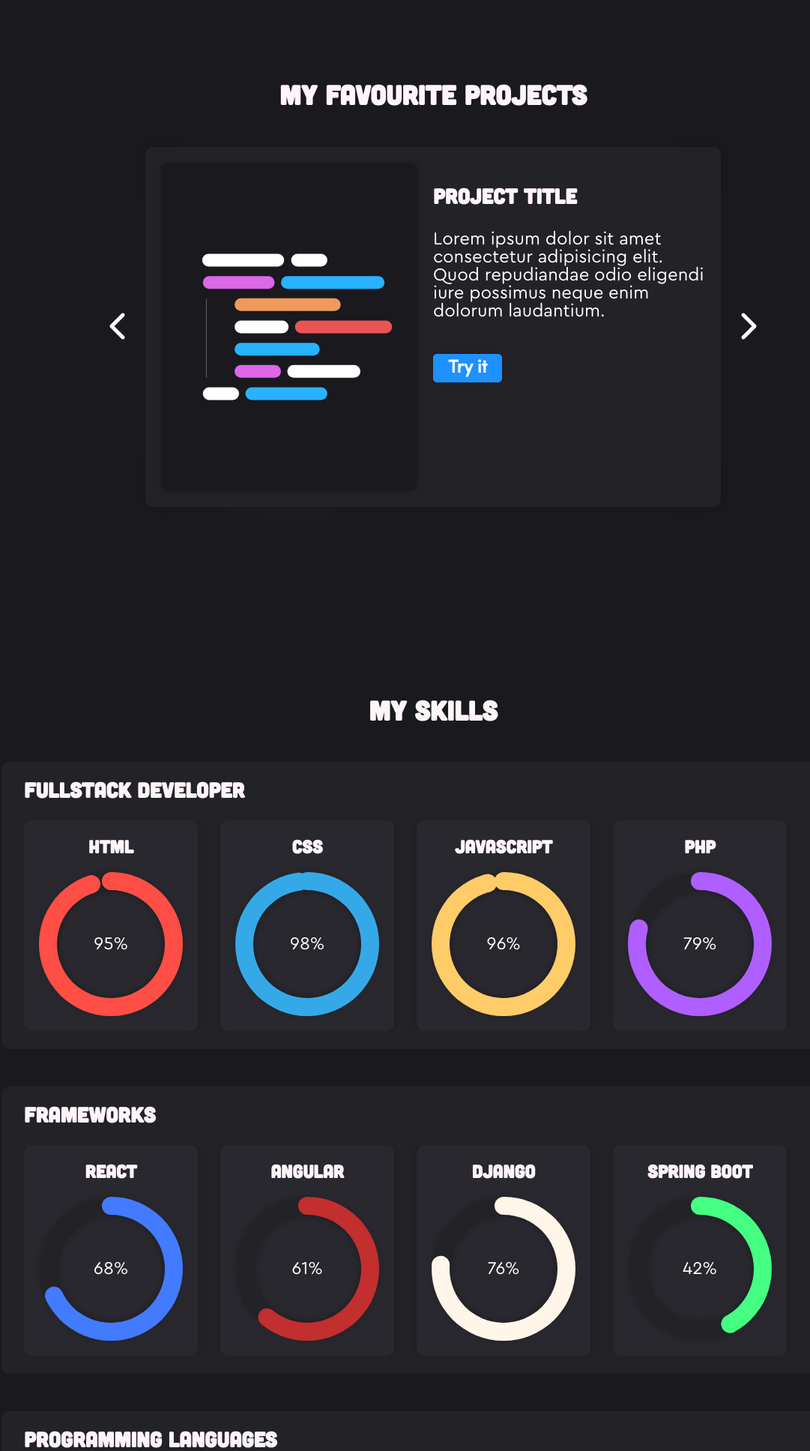
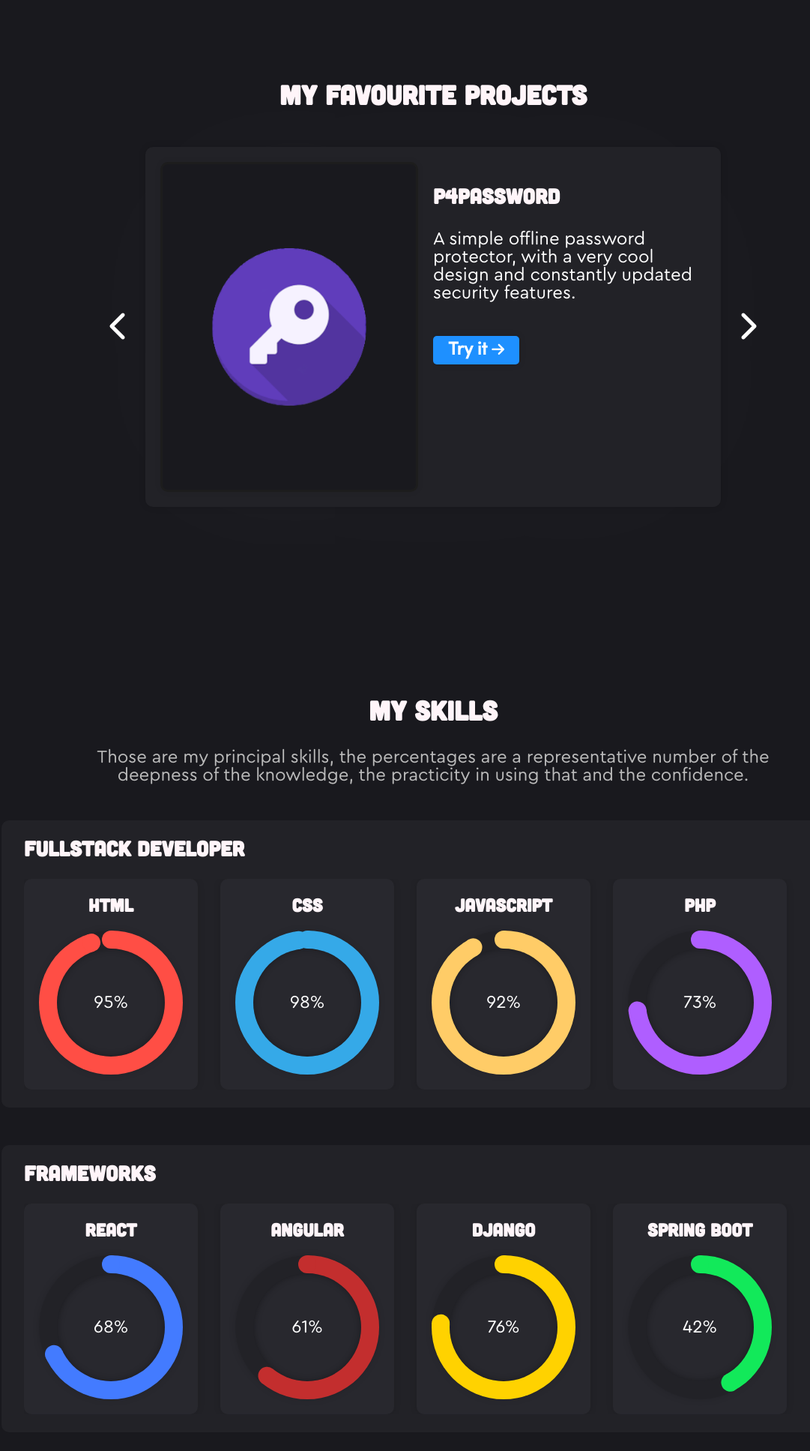
Before and after one commit to Maruchero/maruchero.github.io, a PHP site: page / in a window 1280 px wide. Shown: the part 1745-3680 px from the top of the page at 75% size, without its empty margins (62-1143 px from the left). Run offline with PHP 8.4, Linux system fonts and the light colour scheme; some libraries are stand-ins or nearby versions.

Commit message:
Improved scalability

```diff
--- a/index.html
+++ b/index.html
@@ -15,6 +15,7 @@
 
   <title>Garonzi Marcello - Portfolio</title>
 
+  <link rel="stylesheet" href="/styles.css">
   <link rel="stylesheet" href="style.css">
   <link rel="stylesheet" href="https://cdnjs.cloudflare.com/ajax/libs/font-awesome/6.1.2/css/all.min.css"
     integrity="sha512-1sCRPdkRXhBV2PBLUdRb4tMg1w2YPf37qatUFeS7zlBy7jJI8Lf4VHwWfZZfpXtYSLy85pkm9GaYVYMfw5BC1A=="
@@ -31,7 +32,7 @@
         <a class="nav-element" href="https://github.com/Maruchero/">Github</a>
         <a class="nav-element" href="https://stackoverflow.com/users/16529391/">StackOverflow</a>
         <div class="nav-element">
-          <span class="circle bg-image raise-3" id="nav-user-link"
+          <span class="circle bg-image" id="nav-user-link"
             style="height: 2.5rem; background-image: url(img/logo.svg);"></span>
         </div>
       </div>
@@ -86,25 +87,23 @@
       <div class="slider-container">
         <div class="slider-content">
           <div class="content">
-            <span class="bg-image project-preview"></span>
+            <span class="bg-image project-preview" style="background-image: url(img/P4Password-logo.png);"></span>
             <div class="description">
               <div>
-                <h3>Project Title</h3>
-                <p>Lorem ipsum dolor sit amet consectetur adipisicing elit. Quod repudiandae odio eligendi iure possimus
-                  neque enim dolorum laudantium.</p>
+                <h3>P4Password</h3>
+                <p>A simple offline password protector, with a very cool design and constantly updated security features.</p>
               </div>
-              <a href="project/url/goback" class="button">Try it</a>
+              <a href="https://github.com/Maruchero/P4Password/" class="button">Try it <i class="fa-solid fa-arrow-right" style="font-size: .8em"></i></a>
             </div>
           </div>
           <div class="content">
-            <span class="bg-image project-preview" style="transform: scaleX(-1);"></span>
+            <span class="bg-image project-preview" style="background-image: url(img/browser-custom-home.jpg);"></span>
             <div class="description">
               <div>
-                <h3>Project 2</h3>
-                <p>Lorem ipsum dolor sit, amet consectetur adipisicing elit. Iure facilis odit, nisi similique modi
-                  laudantium voluptatum debitis quibusdam officia.</p>
+                <h3>Browser Home</h3>
+                <p>Customizable browser home page. Uses cookies to store user settings.</p>
               </div>
-              <a href="project/url/goback" class="button">Try it</a>
+              <a href="https://maruchero.github.io/BrowserCustomHome/" class="button">Try it <i class="fa-solid fa-arrow-right" style="font-size: .8em"></i></a>
             </div>
           </div>
         </div>
@@ -115,6 +114,9 @@
 
   <section id="skills">
     <h2>My Skills</h2>
+    <p class="subtitle">
+      Those are my principal skills, the percentages are a representative number of the deepness of the knowledge, the practicity in using that and the confidence.
+    </p>
     <div class="cards-list">
       <h3>Fullstack developer</h3>
       <ul>
@@ -134,14 +136,14 @@
         </li>
         <li class="card">
           <h4>JavaScript</h4>
-          <div class="circular-progress" style="--color: rgb(255, 204, 103); --percentage: 96;">
+          <div class="circular-progress" style="--color: rgb(255, 204, 103); --percentage: 92;">
             <div class="center"></div>
             <div class="after"></div>
           </div>
         </li>
         <li class="card">
           <h4>PHP</h4>
-          <div class="circular-progress" style="--color: rgb(175, 94, 255); --percentage: 79;">
+          <div class="circular-progress" style="--color: rgb(175, 94, 255); --percentage: 73;">
             <div class="center"></div>
             <div class="after"></div>
           </div>
@@ -167,14 +169,14 @@
         </li>
         <li class="card">
           <h4>Django</h4>
-          <div class="circular-progress" style="--color: rgb(255, 245, 233); --percentage: 76;">
+          <div class="circular-progress" style="--color: rgb(255, 210, 0); --percentage: 76;">
             <div class="center"></div>
             <div class="after"></div>
           </div>
         </li>
         <li class="card">
           <h4>Spring Boot</h4>
-          <div class="circular-progress" style="--color: rgb(68, 255, 130); --percentage: 42;">
+          <div class="circular-progress" style="--color: rgb(18, 233, 90); --percentage: 42;">
             <div class="center"></div>
             <div class="after"></div>
           </div>
@@ -185,15 +187,22 @@
       <h3>Programming Languages</h3>
       <ul>
         <li class="card">
-          <h4>Python</h4>
-          <div class="circular-progress" style="--color: rgb(239, 236, 84); --percentage: 96;">
+          <h4>Java</h4>
+          <div class="circular-progress" style="--color: rgb(252, 127, 45); --percentage: 89;">
             <div class="center"></div>
             <div class="after"></div>
           </div>
         </li>
         <li class="card">
-          <h4>Java</h4>
-          <div class="circular-progress" style="--color: rgb(255, 203, 144); --percentage: 89;">
+          <h4>Python</h4>
+          <div class="circular-progress" style="--color: rgb(239, 236, 84); --percentage: 93;">
+            <div class="center"></div>
+            <div class="after"></div>
+          </div>
+        </li>
+        <li class="card">
+          <h4>Powershell</h4>
+          <div class="circular-progress" style="--color: rgb(99, 206, 255); --percentage: 68;">
             <div class="center"></div>
             <div class="after"></div>
           </div>
@@ -212,13 +221,6 @@
             <div class="after"></div>
           </div>
         </li>
-        <li class="card">
-          <h4>Powershell</h4>
-          <div class="circular-progress" style="--color: rgb(99, 206, 255); --percentage: 49;">
-            <div class="center"></div>
-            <div class="after"></div>
-          </div>
-        </li>
       </ul>
     </div>
   </section>
--- a/style.css
+++ b/style.css
@@ -1,246 +1,30 @@
-/* Global fonts and variables */
-@font-face {
-  font-family: cubano;
-  src: url("fonts/Cubano.ttf") format("truetype");
-}
-
-@font-face {
-  font-family: FiraCode;
-  src: url("fonts/FiraCode-Regular.ttf") format("truetype");
-}
-
-@font-face {
-  font-family: Gotham;
-  src: url("fonts/GothamMedium.ttf") format("truetype");
-}
-
-@font-face {
-  font-family: "Sofia Pro";
-  src: url("fonts/Sofia\ Pro\ Regular\ Az.otf") format("opentype");
-}
-
-@font-face {
-  font-family: "Cera Round";
-  src: url("fonts/CeraRoundProRegular.otf") format("opentype");
-  font-weight: 400;
-}
-
-@font-face {
-  font-family: "Cera Round";
-  src: url("fonts/Cera\ Round\ Pro\ Bold.otf") format("opentype");
-  font-weight: 600;
-}
-
-@font-face {
-  font-family: "Cera Round";
-  src: url("fonts/CeraRoundProBlack.otf") format("opentype");
-  font-weight: 700;
-}
-
-:root {
-  --font-title: cubano, sans-serif;
-  --font-content: "Cera Round", Gotham, sans-serif;
-  --font-mono: Consolas, FiraCode, monospace;
-  --font-special: "Sofia Pro", cursive;
-
-  --color-text: #fff;
-  --color-title: #fff5f9;
-  --color-subtitle: #bbb;
-
-  --color-background: rgb(25, 25, 30);
-  --color-lighter-background: rgb(34, 34, 39);
-  --color-super-lighter-background: rgb(40, 40, 46);
-  --color-scrollbar: rgb(68, 68, 68);
-
-  --color-border: rgb(29, 29, 29);
-
-  --color-highlight: dodgerblue;
-
-  --shadow-raise-1: 0 0 10px #0001;
-  --shadow-raise-2: 0 0 10px #0002;
-  --shadow-raise-3: 0 0 10px #0005;
-  --shadow-light-1: 0 0 200px -20px rgba(255, 255, 255, 0.034);
-}
-
-/* Scrollbar */
-::-webkit-scrollbar {
-  width: 5px;
-  height: 5px;
-}
-
-::-webkit-scrollbar-track {
-  background: var(--color-super-lighter-background);
-  box-shadow: var(--shadow-raise-3);
-  border-radius: 2.5px;
-}
-
-::-webkit-scrollbar-thumb {
-  background: var(--color-scrollbar);
-  border-radius: 2.5px;
-}
-
-::-webkit-scrollbar-thumb:hover {
-  background: var(--color-highlight);
-}
-
-/* Global tags */
-body {
-  margin: 0;
-  background: var(--color-background);
-  font-family: var(--font-content);
-  font-size: 1.5rem;
-  color: var(--color-text);
-}
-
-a {
-  color: inherit;
-  text-decoration: none;
-}
-
-code {
-  font-family: var(--font-mono);
-  color: var(--color-text);
-}
-
-nav {
-  display: flex;
-  justify-content: space-between;
-  width: 100%;
-  height: 4rem;
-  background: var(--color-lighter-background);
-  box-shadow: var(--shadow-raise-3);
-  padding: 0 2rem;
-  box-sizing: border-box;
-  font-size: 1.1rem;
-  position: relative;
-}
-
-section {
-  position: relative;
-  min-height: 100vh;
-}
-
-h1,
-h2,
-h3,
-h4,
-h5,
-h6 {
-  font-family: var(--font-title);
-  color: var(--color-title);
-}
-
-h1 {
-  text-transform: uppercase;
-  font-size: 3.5rem;
-}
-
-/* Global classes */
-.fade-in {
-  opacity: 0;
-  transform: translateY(50px);
-}
-
-.fade-in.active {
-  animation: fade-in 1s ease-out forwards;
-}
-
-@keyframes fade-in {
-  0% {
-    opacity: 0;
-    transform: translateY(50px);
-  }
-  40% {
-    opacity: 0.3;
-  }
-  100% {
-    opacity: 1;
-    transform: translateY(0px);
-  }
-}
-
-.nav-left,
-.nav-right {
-  display: flex;
-  gap: 2rem;
-}
-
-.nav-element {
-  display: flex;
-  align-items: center;
-  text-align: center;
-  height: 100%;
-}
-
-.raise-3 {
-  box-shadow: var(--shadow-raise-3);
-}
-
-.circle {
-  display: block;
-  aspect-ratio: 1;
-  border-radius: 50%;
-}
-
-.bg-image {
-  background-repeat: no-repeat;
-  background-size: cover;
-  background-position: center;
-}
-
-.subtitle {
-  font-size: 1.5rem;
-  color: var(--color-subtitle);
-}
-
-.typing-animation {
-  /*animation: typing-animation 2s linear forwards;*/
-  display: block;
-  box-sizing: border-box;
-  /*width: 0;*/
-  overflow: hidden;
-  text-overflow: clip;
-  white-space: nowrap;
-}
-
-@keyframes typing-animation {
-  0% {
-    width: 0;
-  }
-  100% {
-    width: 100%;
-  }
-}
-
-/*****************************************************************************/
-/* Sections ******************************************************************/
-
 /* Landing section */
 #landing-section #welcome {
   position: absolute;
   top: 50%;
   left: 50%;
   transform: translate(-50%, -50%);
+
   width: max-content;
   max-width: 100vw;
+
   text-align: center;
 }
 
 #landing-section #welcome p {
   width: 45rem;
   max-width: 80vw;
+
   margin: auto;
 }
 
 /* Presentation section */
-@media screen and (max-width: 767px) {
-}
-
 #presentation {
   display: flex;
   flex-direction: column;
   align-items: center;
   justify-content: center;
+
   margin-bottom: 15vh;
 }
 
@@ -306,16 +90,20 @@ h1 {
 /* Projects section */
 #favourites-projects {
   height: 100vh;
+
   display: flex;
   flex-direction: column;
   align-items: center;
   justify-content: center;
+
   margin-bottom: 15vh;
 }
 
 #favourites-projects .slider {
   width: max-content;
+
   margin-top: 20px;
+
   display: grid;
   grid-column-gap: 20px;
   grid-template-columns: 50px auto 50px;
@@ -356,9 +144,10 @@ h1 {
 
 #favourites-projects .slider-content .content {
   box-sizing: border-box;
-  padding: 20px;
   height: 100%;
   aspect-ratio: 8/5;
+
+  padding: 20px;
 
   display: grid;
   grid-column-gap: 20px;
@@ -368,10 +157,12 @@ h1 {
 
 #favourites-projects .slider .project-preview {
   box-sizing: border-box;
-  background-image: url(img/logo.svg);
   height: 100%;
+
   border-radius: 10px;
   border: 3px solid var(--color-border);
+
+  background-image: url(img/logo.svg);
   box-shadow: var(--shadow-raise-1);
 }
 
@@ -391,10 +182,12 @@ h1 {
 
   margin-top: 20px;
   padding: 7px 20px;
+  border-radius: 5px;
+
   cursor: pointer;
-  border-radius: 5px;
   background: var(--color-highlight);
   box-shadow: var(--shadow-raise-2);
+
   font-family: var(--font-special);
   font-weight: 600;
 }
@@ -407,7 +200,11 @@ h1 {
   margin-bottom: 20vh;
 }
 
-#skills h2 {
+#skills p {
+  width: 60rem;
+  max-width: 80vw;
+  text-align: center;
+  margin: auto;
   margin-bottom: 3rem;
 }
 
--- /dev/null
+++ b/styles.css
@@ -0,0 +1,186 @@
+/* Global fonts and variables */
+@font-face {
+  font-family: cubano;
+  src: url("fonts/Cubano.ttf") format("truetype");
+}
+
+@font-face {
+  font-family: "Sofia Pro";
+  src: url("fonts/Sofia\ Pro\ Regular\ Az.otf") format("opentype");
+}
+
+@font-face {
+  font-family: "Cera Round";
+  src: url("fonts/CeraRoundProRegular.otf") format("opentype");
+  font-weight: 400;
+}
+
+@font-face {
+  font-family: "Cera Round";
+  src: url("fonts/Cera\ Round\ Pro\ Bold.otf") format("opentype");
+  font-weight: 600;
+}
+
+@font-face {
+  font-family: "Cera Round";
+  src: url("fonts/CeraRoundProBlack.otf") format("opentype");
+  font-weight: 700;
+}
+
+:root {
+  --font-title: cubano, cursive;
+  --font-content: "Cera Round", "Sofia Pro", sans-serif;
+  --font-mono: Consolas, monospace;
+  --font-special: "Sofia Pro", cursive;
+
+  --color-text: #fff;
+  --color-title: #fff5f9;
+  --color-subtitle: #bbb;
+
+  --color-background: rgb(25, 25, 30);
+  --color-lighter-background: rgb(34, 34, 39);
+  --color-super-lighter-background: rgb(40, 40, 46);
+  --color-scrollbar: rgb(68, 68, 68);
+
+  --color-border: rgb(29, 29, 29);
+
+  --color-highlight: dodgerblue;
+
+  --shadow-raise-1: 0 0 10px #0001;
+  --shadow-raise-2: 0 0 10px #0002;
+  --shadow-raise-3: 0 0 10px #0005;
+  --shadow-light-1: 0 0 200px -20px rgba(255, 255, 255, 0.034);
+}
+
+/* Scrollbar */
+::-webkit-scrollbar {
+  width: 5px;
+  height: 5px;
+}
+
+::-webkit-scrollbar-track {
+  background: var(--color-super-lighter-background);
+  box-shadow: var(--shadow-raise-3);
+  border-radius: 2.5px;
+}
+
+::-webkit-scrollbar-thumb {
+  background: var(--color-scrollbar);
+  border-radius: 2.5px;
+}
+
+::-webkit-scrollbar-thumb:hover {
+  background: var(--color-highlight);
+}
+
+/* Global tags */
+body {
+  margin: 0;
+  background: var(--color-background);
+
+  font-family: var(--font-content);
+  font-size: 1.5rem;
+  color: var(--color-text);
+}
+
+a {
+  color: inherit;
+  text-decoration: none;
+}
+
+code {
+  font-family: var(--font-mono);
+  color: var(--color-text);
+}
+
+nav {
+  display: flex;
+  justify-content: space-between;
+
+  width: 100%;
+  height: 4rem;
+
+  background: var(--color-lighter-background);
+  box-shadow: var(--shadow-raise-3);
+
+  position: relative;
+  box-sizing: border-box;
+  padding: 0 2rem;
+
+  font-size: 1.1rem;
+}
+
+section {
+  position: relative;
+  min-height: 100vh;
+}
+
+h1,
+h2,
+h3,
+h4,
+h5,
+h6 {
+  font-family: var(--font-title);
+  color: var(--color-title);
+}
+
+h1 {
+  text-transform: uppercase;
+  font-size: 3.5rem;
+}
+
+/* Global classes */
+.fade-in {
+  opacity: 0;
+  transform: translateY(50px);
+}
+
+.fade-in.active {
+  animation: fade-in 1s ease-out forwards;
+}
+
+@keyframes fade-in {
+  0% {
+    opacity: 0;
+    transform: translateY(50px);
+  }
+  40% {
+    opacity: 0.3;
+  }
+  100% {
+    opacity: 1;
+    transform: translateY(0px);
+  }
+}
+
+.nav-left,
+.nav-right {
+  display: flex;
+  gap: 2rem;
+}
+
+.nav-element {
+  display: flex;
+  align-items: center;
+  text-align: center;
+  height: 100%;
+}
+
+.circle {
+  display: block;
+  aspect-ratio: 1;
+  border-radius: 50%;
+  box-shadow: var(--shadow-raise-3);
+}
+
+.bg-image {
+  background-repeat: no-repeat;
+  background-size: cover;
+  background-position: center;
+}
+
+.subtitle {
+  font-size: 1.5rem;
+  color: var(--color-subtitle);
+}
```
Also changed, not shown: fonts/FiraCode-Regular.ttf (deleted), fonts/GothamMedium.ttf (deleted), img/P4Password-logo.png (added), img/browser-custom-home.jpg (added).
